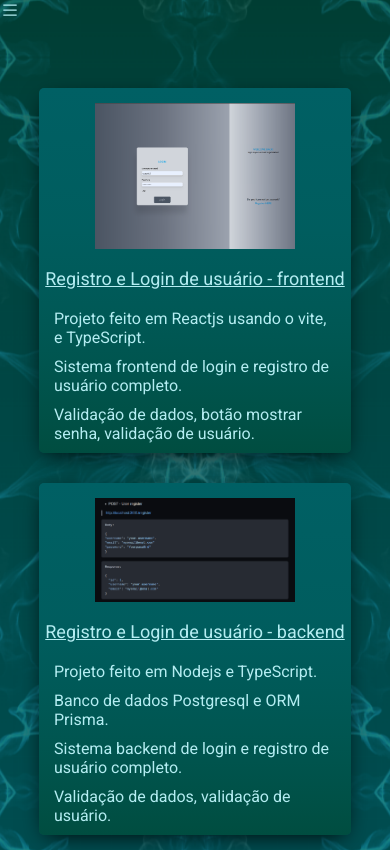
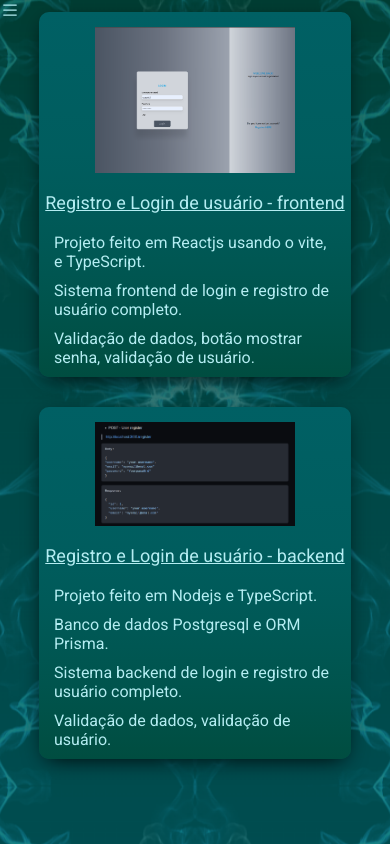
Before and after one commit to DeividBorges93/DeividBorges93.github.io, a React (Create React App) app: page /projetos in a window 390 px wide. Built offline with nearby package versions, Linux system fonts and the light colour scheme.

Commit message:
refactor(style): :lipstick: standardize page containers and center the home page
changes some details in the presentation of projects

```diff
--- a/src/css/components/renderImage.css
+++ b/src/css/components/renderImage.css
@@ -2,6 +2,7 @@
   display: flex;
   align-items: center;
   justify-content: center;
+  height: 80vh;
 }
 
 .logo-img-home {
@@ -12,6 +13,8 @@
   display: flex;
   justify-content: space-around;
   flex-wrap: wrap;
+  align-items: center;
+  height: 20vh;
 }
 
 .stack-logo {
--- a/src/css/components/renderProjects.css
+++ b/src/css/components/renderProjects.css
@@ -1,25 +1,33 @@
+.container-projects {
+  display: flex;
+  justify-content: center;
+  align-items: center;
+  height: 80vh;
+}
+
 .render-projects {
   display: flex;
   justify-content: center;
-  flex-wrap: wrap;
   padding-top: 50px;
+  /* overflow-x: scroll; */
 }
 
 .card-projects {
   margin: 15px;
-  max-width: 30%;
+  max-width: 45%;
   display: flex;
   flex-direction: column;
   justify-content: center;
   align-items: center;
   background: linear-gradient(180deg, var(--dark-green-2), 70%, var(--dark-green-1) 100%);
   box-shadow: 0px 6px 22px -7px #000000;
-  border-radius: 5px;
-  transition: transform 0.2s ease;
+  border-radius: 10px;
+  transition: box-shadow 1s ease, transform 1s ease;
 }
 
 .card-projects:hover {
-  transform: scale(1.1);
+  transform: scale(1.05);
+  box-shadow: 0px 6px 15px -7px #000000;
 }
 
 .project-image {
@@ -31,10 +39,6 @@
   color: var(--light-cyan-3);
 }
 
-.link-project:hover {
-  text-decoration: overline;
-}
-
 .project-title {
   padding-bottom: 20px;
   font-size: large;
@@ -43,7 +47,7 @@
 }
 
 .project-title:hover {
-  transform: scale(1.1);
+  transform: scale(1.05);
 }
 
 .description {
@@ -63,9 +67,17 @@
     max-width: 200px;
   }
 
+  .container-projects {
+    flex-direction: column;
+  }
+
   .render-projects {
-    flex-direction: column;
+    flex-wrap: wrap;
     align-items: center;
+    height: auto;
+    /* overflow-y: scroll; */
+    /* overflow-x: hidden; */
+
   }
 
   .card-projects {
```
